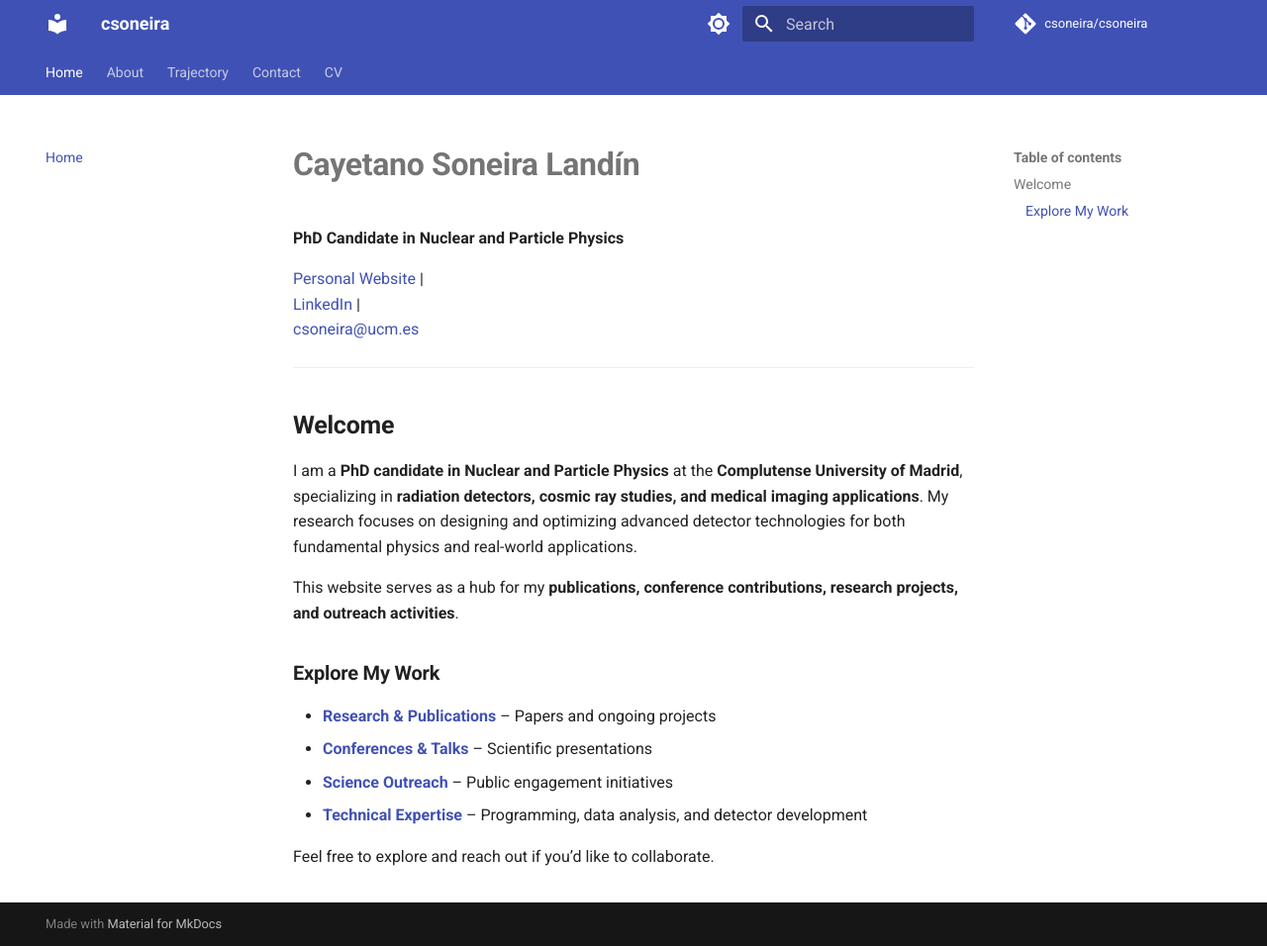
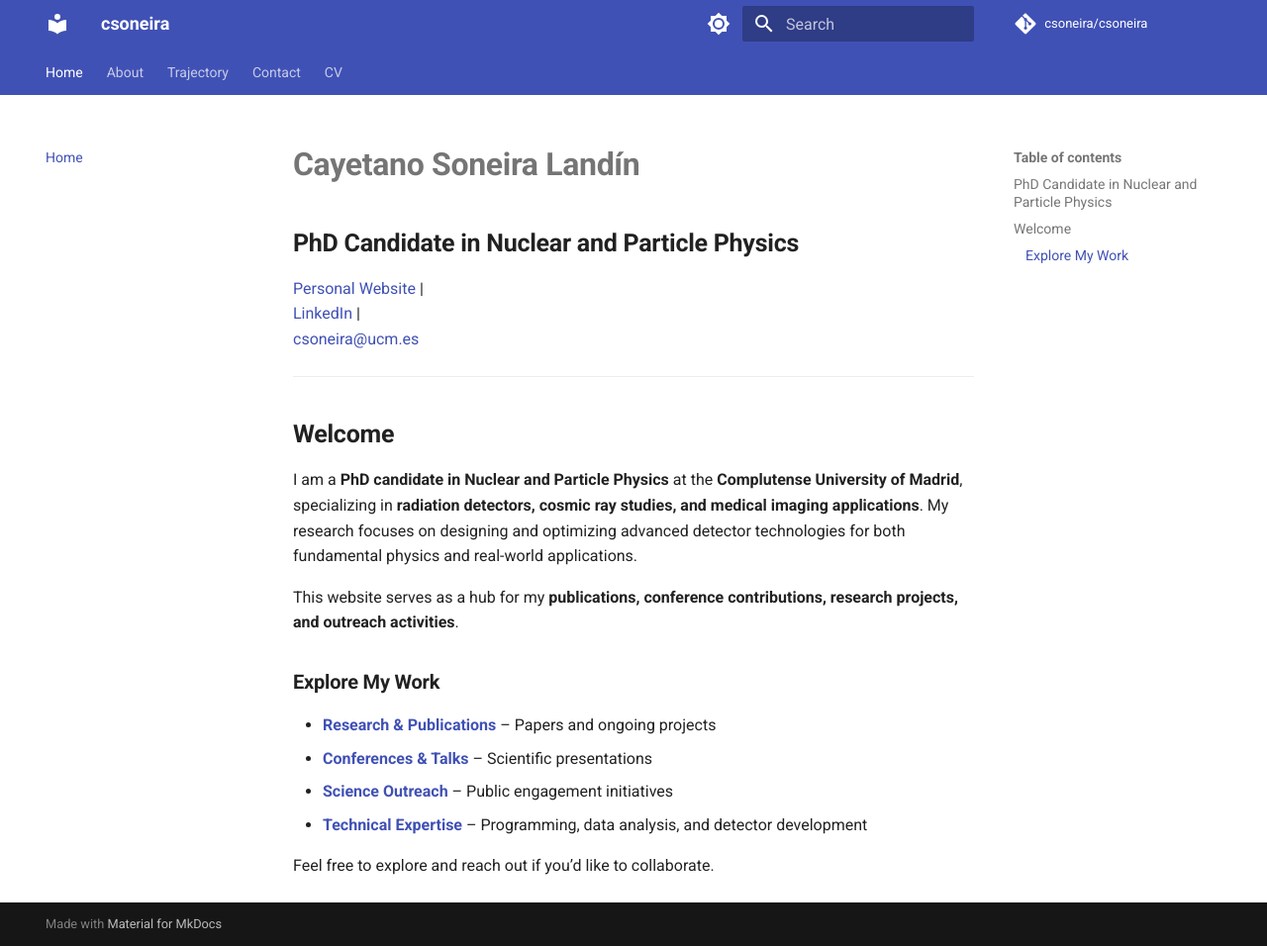
Before and after one commit to csoneira/csoneira, an MkDocs documentation site: the page built from docs/index.md, in a window 1280 px wide and 956 px high. Shown: the whole window at 99% size. Built offline with MkDocs 1.6.1 and Material for MkDocs 9.7.7, drawn with Linux system fonts in a browser that asks for light colours; comment, search, counter and statistics services are not loaded.

Commit message:
Update index.md

```diff
--- a/docs/index.md
+++ b/docs/index.md
@@ -1,5 +1,5 @@
 # **Cayetano Soneira Landín**
-**PhD Candidate in Nuclear and Particle Physics**
+## **PhD Candidate in Nuclear and Particle Physics**
 
 [Personal Website](https://csoneira.github.io/csoneira/) |
 [LinkedIn](https://www.linkedin.com/in/cayetano-soneira-906a241b5/) |
```
